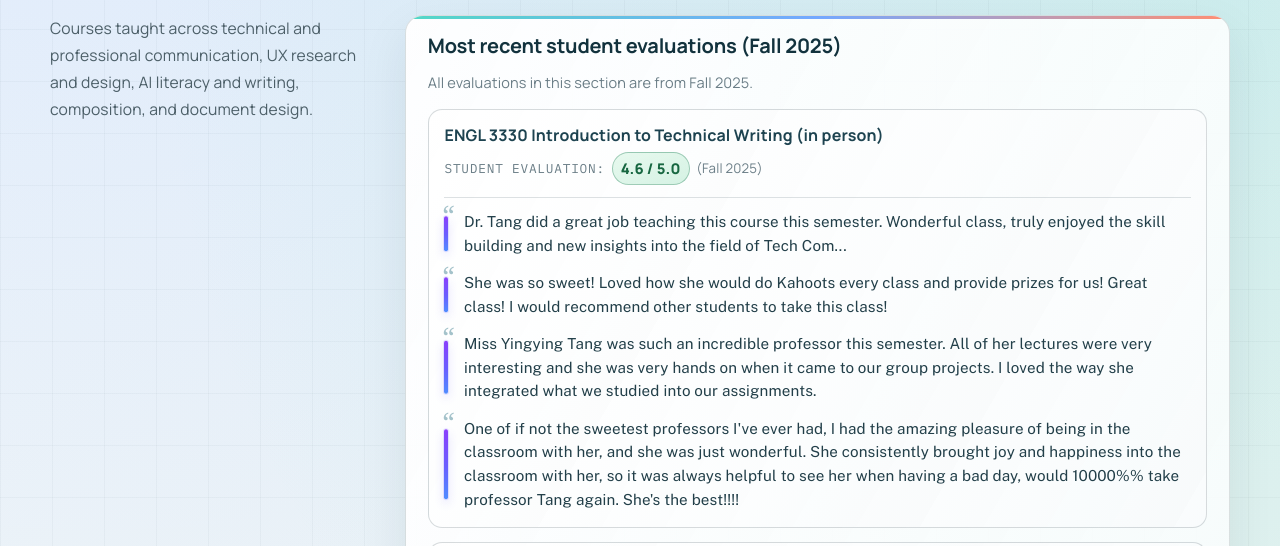
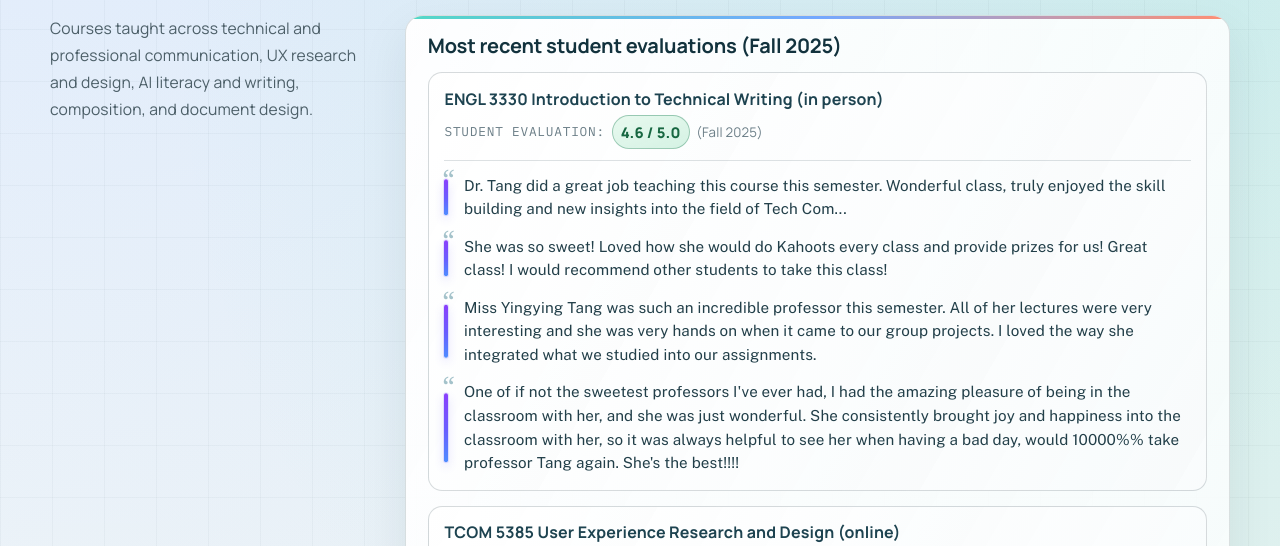
Before and after one commit to Yingyingtang7/academicsite, a plain HTML site: page teaching.html in a window 1280 px wide. Shown: the part 179-725 px from the top of the page. Drawn offline with nearby package versions, Linux system fonts and the light colour scheme.

Commit message:
Remove evaluations note from teaching.html
Removed note about evaluations being from Fall 2025.

```diff
--- a/teaching.html
+++ b/teaching.html
@@ -27,7 +27,6 @@
 
     <section class="section evals-section">
       <h2>Most recent student evaluations (Fall 2025)</h2>
-      <p class="evals-note">All evaluations in this section are from Fall 2025.</p>
 
       <article class="course-eval">
         <header class="course-eval-head">
```
